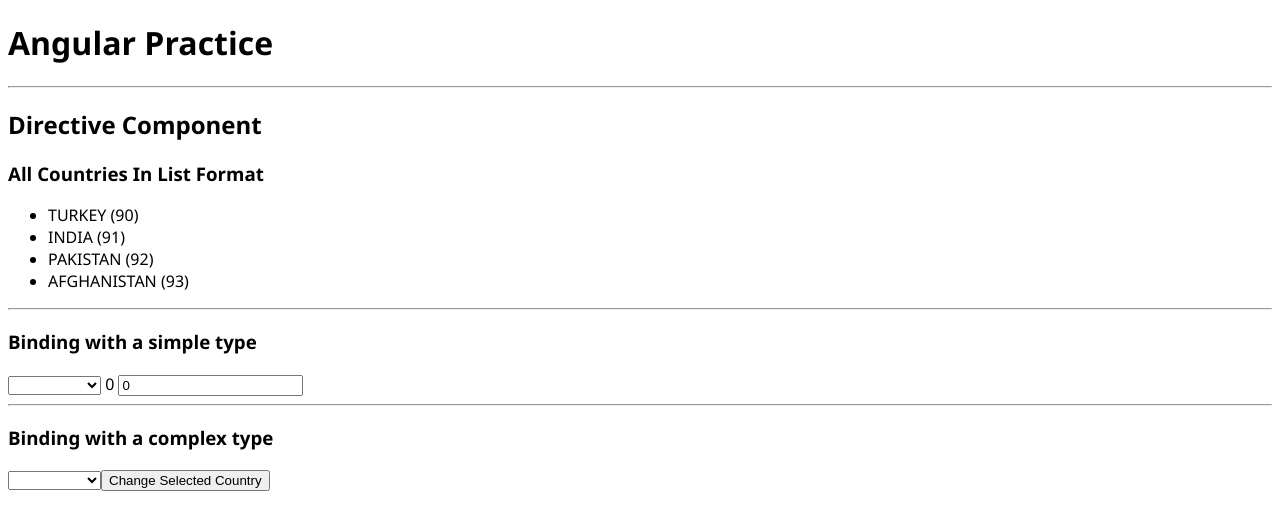
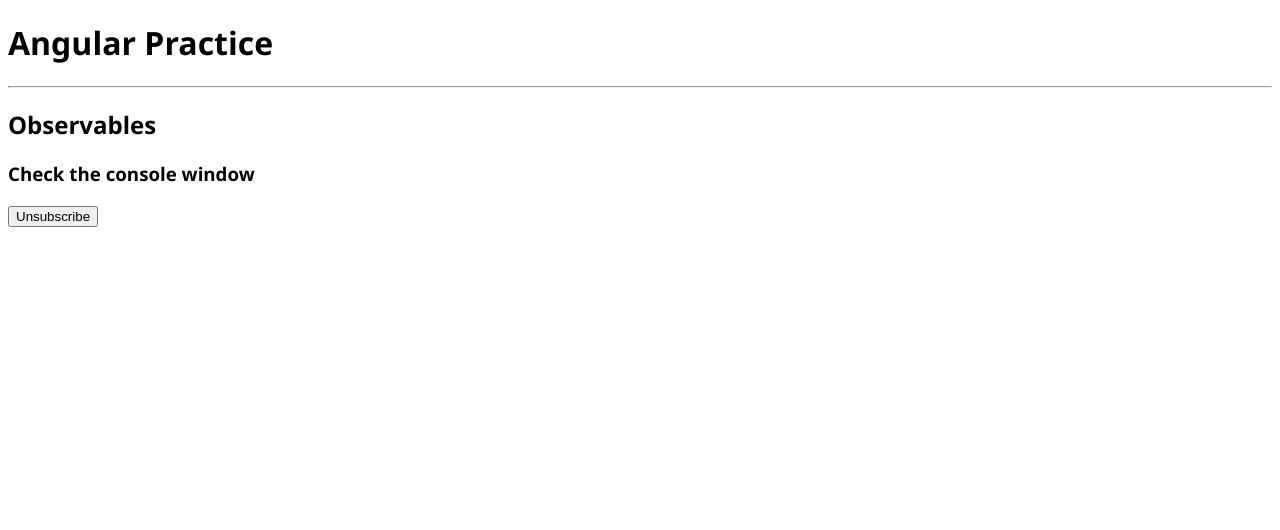
Before and after one commit to arslanahmad656/Angular-Practice, an Angular app in the folder my-app/: page / in a window 1280 px wide. Shown: the top 530 px of the page. Built offline with nearby package versions, Linux system fonts and the light colour scheme.

Commit message:
Observables basic

```diff
--- a/my-app/src/app/app.component.html
+++ b/my-app/src/app/app.component.html
@@ -5,4 +5,5 @@
 <hr>
 
 <!-- <app-person-list [personList]="personList" (onPersonAdded)="onPersonAdded($event)"></app-person-list> -->
-<app-directives></app-directives>
+<!-- <app-directives></app-directives> -->
+<app-observables></app-observables>
--- a/my-app/src/app/app.module.ts
+++ b/my-app/src/app/app.module.ts
@@ -7,13 +7,15 @@
 import { PersonListComponent } from './person-list/person-list.component';
 import { DirectivesComponent } from './directives/directives.component';
 import { FormsModule } from '@angular/forms';
+import { ObservablesComponent } from './observables/observables.component';
 
 @NgModule({
   declarations: [
     AppComponent,
     PersonComponent,
     PersonListComponent,
-    DirectivesComponent
+    DirectivesComponent,
+    ObservablesComponent
   ],
   imports: [
     BrowserModule,
--- /dev/null
+++ b/my-app/src/app/observables/observables.component.html
@@ -0,0 +1,9 @@
+<h2>
+    Observables
+</h2>
+
+<h3>Check the console window</h3>
+
+<button (click)="unsubscribe()">
+    Unsubscribe
+</button>
--- /dev/null
+++ b/my-app/src/app/observables/observables.component.ts
@@ -0,0 +1,33 @@
+import { Component, OnInit } from '@angular/core';
+import {Observable, of, Subscription} from 'rxjs';
+
+@Component({
+  selector: 'app-observables',
+  templateUrl: './observables.component.html',
+  styleUrls: ['./observables.component.scss']
+})
+export class ObservablesComponent implements OnInit {
+
+  private observable: Observable<string>;
+  private subscription: Subscription | undefined = undefined;
+  constructor() {
+    this.observable = new Observable(subscriber => {
+      console.log('Executing the subscriber function');
+      let initialValue = 0;
+      let interval = setInterval(() => subscriber.next(`Emitting value# ${++initialValue}`), 2000);
+      return () => {
+        clearInterval(interval);
+        subscriber.complete();
+      }
+    });
+  }
+
+  ngOnInit() {
+    this.subscription = this.observable.subscribe(console.log);
+  }
+
+  unsubscribe() {
+    this.subscription?.unsubscribe();
+  }
+
+}
```
Also changed, not shown: my-app/src/app/observables/observables.component.scss (added), 1 other file (tests, documents, lock files or other folders).
